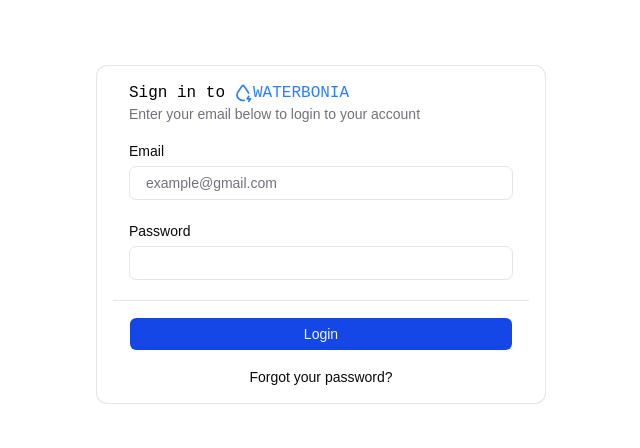
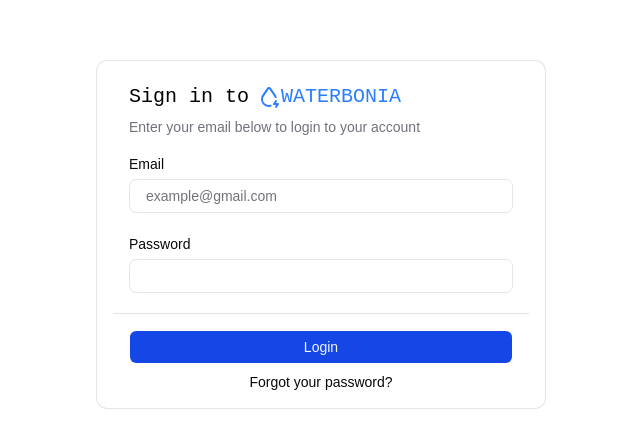
Before and after one commit to MarkMallari16/waterbonia-smart-rainwater-harvest-with-filtration-system, a React (Vite) app in the folder Waterbonia.Client/: page / in a window 1280 px wide. Shown: the part 166-614 px from the top of the page, without its empty margins (319-959 px from the left). Built offline with nearby package versions, Linux system fonts and the light colour scheme.

Commit message:
refactor: text size

```diff
--- a/Waterbonia.Client/src/pages/Dashboard.tsx
+++ b/Waterbonia.Client/src/pages/Dashboard.tsx
@@ -26,7 +26,10 @@ const Dashboard = () => {
     }, []);
 
     return (
-        <div>Dashboard</div>
+        <>
+            <div>API Message</div>
+            <h1>{message}</h1>
+        </>
     )
 }
 
--- a/Waterbonia.Client/src/pages/Login.tsx
+++ b/Waterbonia.Client/src/pages/Login.tsx
@@ -3,7 +3,7 @@ import { Input } from "@/components/ui/input"
 import { Label } from "@/components/ui/label"
 import { Button } from "@/components/ui/button"
 import { Link } from "react-router-dom"
-import { IconDroplet, IconDropletBolt } from "@tabler/icons-react"
+import { IconDropletBolt } from "@tabler/icons-react"
 
 const Login = () => {
     return (
@@ -11,9 +11,11 @@ const Login = () => {
             <Card className="w-full max-w-md">
                 <CardHeader>
                     <div className="mb-4 px-4">
-                        <CardTitle className="inline-flex items-center text-blue-500"><span className="text-black pe-2">Sign in to</span> <IconDropletBolt className="h-5 w-5 text-blue-500"/> WATERBONIA
+                        <CardTitle className="text-xl inline-flex h-10 items-center text-blue-500">
+                            <span className="pe-2 text-black">Sign in to</span>
+                            <IconDropletBolt className="h-6 w-6 text-blue-500" />
+                            WATERBONIA
                         </CardTitle>
-
                         <CardDescription >
                             Enter your email below to login to your account
                         </CardDescription>
@@ -46,7 +48,7 @@ const Login = () => {
                     </CardContent>
                     <CardFooter className="flex-col bg-white">
                         <Button variant="default" type="submit" className="w-full py-4">Login</Button>
-                        <Link to="/reset-password" className="mt-4 text-sm underline-offset-4 hover:underline">
+                        <Link to="/reset-password" className="mt-2 text-sm underline-offset-4 hover:underline">
                             Forgot your password?
                         </Link>
                     </CardFooter>
```
